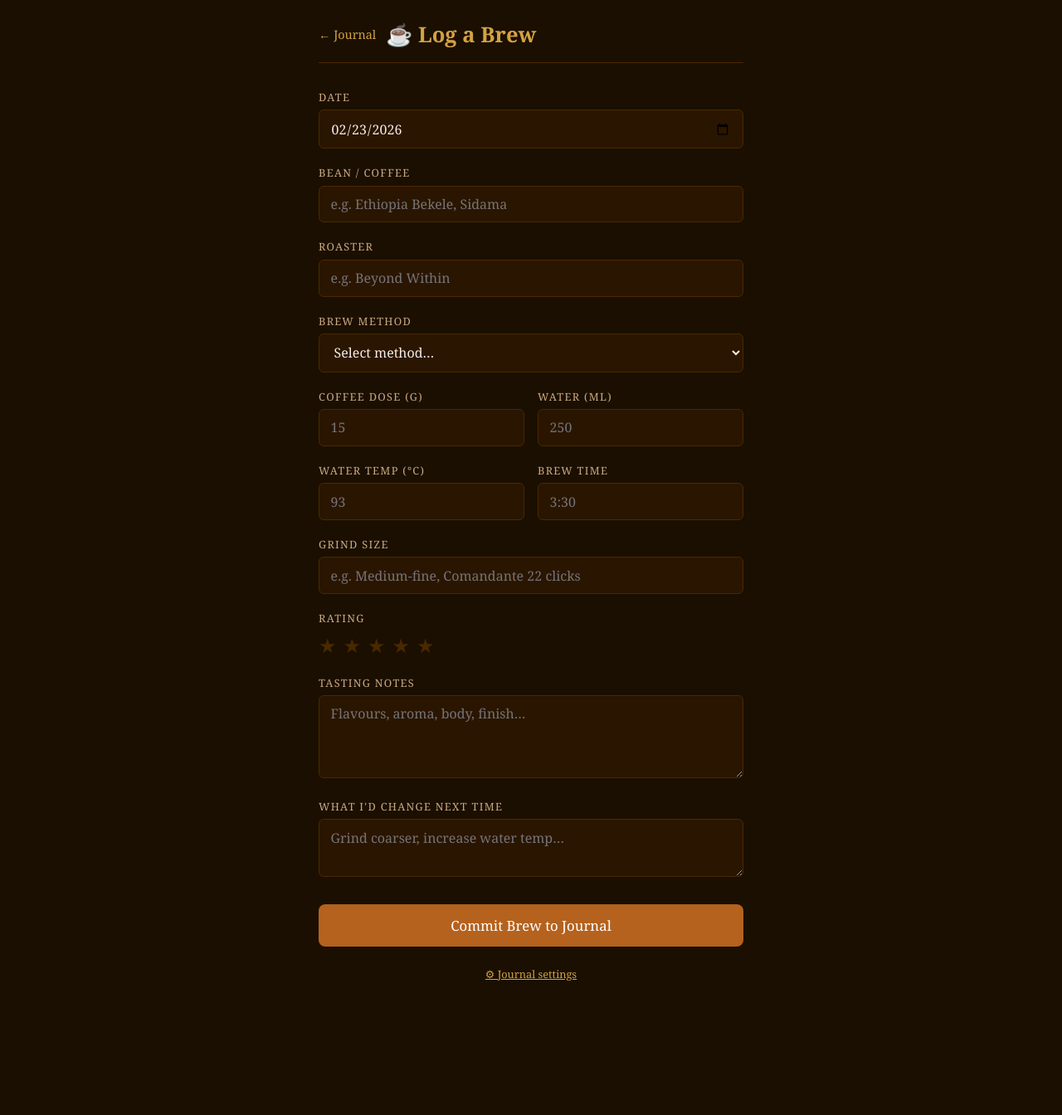
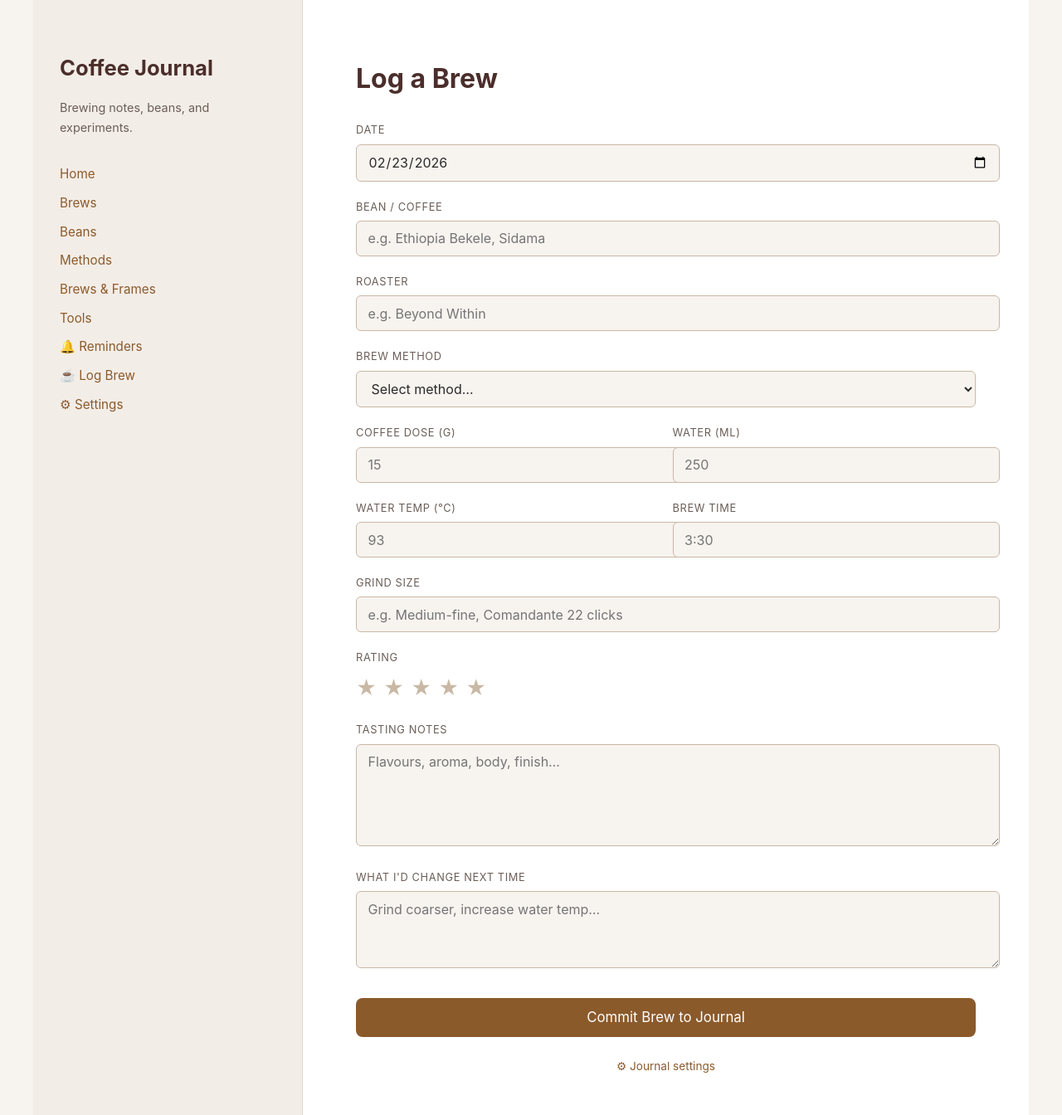
Before and after one commit to truedevopsmk-lab/coffee-claude, a Jekyll site: the page built from add-brew/index.html, in a window 1280 px wide. Shown: the whole page at 83% size. Built offline with Jekyll 4.4.1, drawn with Linux system fonts in a browser that asks for light colours; before the commit the page ends 1207 px from its top, so only the background shows below that.

Commit message:
fix: use default layout for add-brew and settings pages
Both pages now use layout: default instead of layout: null,
giving them the site sidebar and matching the light color scheme.

Co-Authored-By: Claude Opus 4.6 <noreply@anthropic.com>

```diff
--- a/add-brew/index.html
+++ b/add-brew/index.html
@@ -1,88 +1,61 @@
 ---
-layout: null
+layout: default
+title: Log a Brew
 ---
-<!DOCTYPE html>
-<html lang="en">
-<head>
-  <meta charset="UTF-8">
-  <meta name="viewport" content="width=device-width, initial-scale=1.0">
-  <title>Log a Brew — Coffee Journal</title>
+
 <style>
-    :root {
-      --espresso: #1a0f00;
-      --caramel: #b5621e;
-      --cream: #f5ede0;
-      --gold: #d4a244;
-      --input-bg: #2a1500;
-      --border: #4a2800;
-    }
-    * { box-sizing: border-box; margin: 0; padding: 0; }
-    body {
-      background: var(--espresso);
-      color: var(--cream);
-      font-family: Georgia, serif;
-      padding: 1.5rem;
-      max-width: 560px;
-      margin: 0 auto;
-    }
-    header {
-      display: flex;
-      align-items: center;
-      gap: 0.75rem;
-      margin-bottom: 2rem;
-      padding-bottom: 1rem;
-      border-bottom: 1px solid var(--border);
-    }
-    header a { color: var(--gold); text-decoration: none; font-size: 0.9rem; }
-    h1 { font-size: 1.6rem; color: var(--gold); }
-    .form-group { margin-bottom: 1.25rem; }
-    label {
+  .brew-form .form-group { margin-bottom: 1.25rem; }
+  .brew-form label {
     display: block;
     font-size: 0.8rem;
-      letter-spacing: 0.1em;
+    letter-spacing: 0.05em;
     text-transform: uppercase;
-      color: #c9a882;
+    color: #6b5e57;
     margin-bottom: 0.4rem;
   }
-    input, select, textarea {
+  .brew-form input,
+  .brew-form select,
+  .brew-form textarea {
     width: 100%;
-      background: var(--input-bg);
-      border: 1px solid var(--border);
+    background: #f7f3ef;
+    border: 1px solid #c9b8a5;
     border-radius: 6px;
-      color: var(--cream);
+    color: #2b2b2b;
     padding: 0.65rem 0.85rem;
     font-size: 1rem;
-      font-family: Georgia, serif;
+    font-family: inherit;
   }
-    input:focus, select:focus, textarea:focus {
+  .brew-form input:focus,
+  .brew-form select:focus,
+  .brew-form textarea:focus {
     outline: none;
-      border-color: var(--caramel);
+    border-color: #8b5a2b;
   }
-    textarea { min-height: 100px; resize: vertical; }
-    .row { display: grid; grid-template-columns: 1fr 1fr; gap: 1rem; }
-    .rating-row { display: flex; gap: 0.5rem; }
-    .star {
+  .brew-form textarea { min-height: 100px; resize: vertical; }
+  .brew-form .row { display: grid; grid-template-columns: 1fr 1fr; gap: 1rem; }
+  .brew-form .rating-row { display: flex; gap: 0.5rem; }
+  .brew-form .star {
     font-size: 1.5rem;
     cursor: pointer;
-      color: var(--border);
+    color: #c9b8a5;
     transition: color 0.15s;
   }
-    .star.active { color: var(--gold); }
-    .submit-btn {
+  .brew-form .star.active { color: #d4a244; }
+  .brew-form .submit-btn {
     width: 100%;
     padding: 0.85rem;
-      background: var(--caramel);
+    background: #8b5a2b;
     color: white;
     border: none;
     border-radius: 8px;
     font-size: 1.05rem;
-      font-family: Georgia, serif;
+    font-family: inherit;
     cursor: pointer;
     margin-top: 0.5rem;
     transition: background 0.2s;
   }
-    .submit-btn:hover { background: #d4731e; }
-    .submit-btn:disabled { background: #555; cursor: not-allowed; }
+  .brew-form .submit-btn:hover { background: #a0692f; }
+  .brew-form .submit-btn:disabled { background: #bbb; cursor: not-allowed; }
   #status {
     margin-top: 1rem;
     padding: 0.75rem 1rem;
@@ -90,26 +63,19 @@ layout: null
     font-size: 0.9rem;
     display: none;
   }
-    #status.success { background: #1a4a2a; color: #6fcf97; display: block; }
-    #status.error { background: #4a1a1a; color: #eb5757; display: block; }
-    #status.loading { background: #2a1f00; color: var(--gold); display: block; }
+  #status.success { background: #e6f4ea; color: #2e7d32; display: block; }
+  #status.success a { color: #2e7d32; }
+  #status.error { background: #fce8e6; color: #c62828; display: block; }
+  #status.loading { background: #fff8e1; color: #8b5a2b; display: block; }
   .settings-link {
     text-align: center;
     margin-top: 1.5rem;
-      font-size: 0.8rem;
-      color: #888;
+    font-size: 0.85rem;
   }
-    .settings-link a { color: var(--gold); }
+  .settings-link a { color: #8b5a2b; }
 </style>
-</head>
-<body>
 
-<header>
-  <a href="/coffee-claude/">← Journal</a>
-  <h1>☕ Log a Brew</h1>
-</header>
-
-<form id="brew-form">
+<form id="brew-form" class="brew-form">
 
   <div class="form-group">
     <label>Date</label>
@@ -287,7 +253,7 @@ ${nextTime || '_Nothing noted._'}
       );
 
       if (res.ok) {
-        showStatus('success', `✅ Brew logged! GitHub Pages will rebuild in ~1 min. <a href="/coffee-claude/brews/" style="color:#6fcf97">View brews →</a>`);
+        showStatus('success', `✅ Brew logged! GitHub Pages will rebuild in ~1 min. <a href="/coffee-claude/brews/">View brews →</a>`);
         document.getElementById('brew-form').reset();
         document.getElementById('brew-date').value = new Date().toISOString().split('T')[0];
         stars.forEach(s => s.classList.remove('active'));
@@ -309,5 +275,3 @@ ${nextTime || '_Nothing noted._'}
     el.innerHTML = html;
   }
 </script>
-</body>
-</html>
```
Also changed, not shown: journal-settings/index.html (+56 -34 lines). Lines whose indentation alone changed are shown as unchanged.
